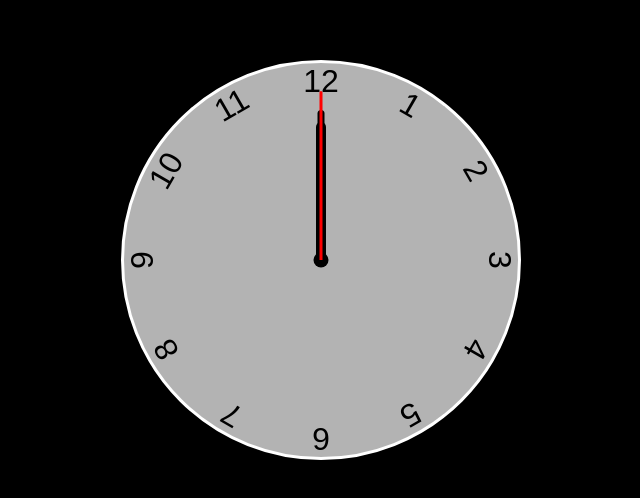
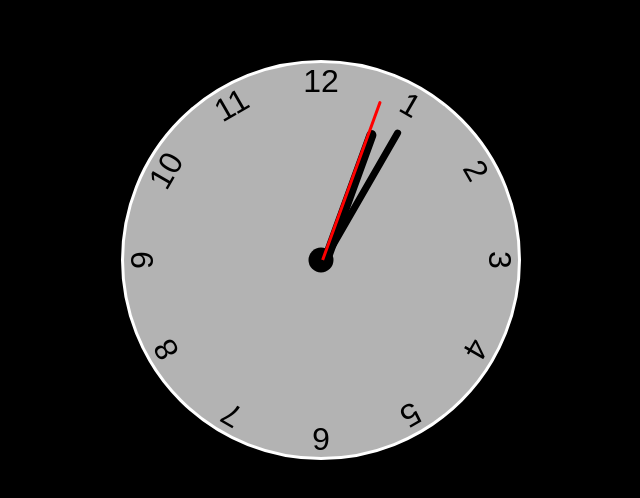
Before and after one commit to Milad64sh/analog-clock, a plain HTML site: page index.html in a window 1280 px wide. Shown: the part 148-646 px from the top of the page, without its empty margins (319-959 px from the left). Drawn offline with Linux system fonts and the light colour scheme.

Commit message:
second commit

```diff
--- a/app.js
+++ b/app.js
@@ -0,0 +1,12 @@
+const secondHand = document.querySelector('[data-second-hand]');
+const minuteHand = document.querySelector('[data-minute-hand]');
+const hourHand = document.querySelector('[data-hour-hand]');
+
+const currDate = new Date();
+
+const secDeg = (currDate.getSeconds() / 60) * 360;
+secondHand.style.transform = `rotate(20deg)`;
+const minDeg = (currDate.getSeconds() / 60) * 360;
+minuteHand.style.transform = `rotate(30deg)`;
+const hrDeg = (currDate.getSeconds() / 12) * 360;
+hourHand.style.transform = `rotate(20deg)`;
--- a/index.html
+++ b/index.html
@@ -5,14 +5,13 @@
     <meta http-equiv="X-UA-Compatible" content="IE=edge" />
     <meta name="viewport" content="width=device-width, initial-scale=1.0" />
     <link rel="stylesheet" href="style.css" />
-    <script src="app.js"></script>
     <title>clock</title>
   </head>
   <body>
     <div class="clock">
-      <div class="hand hour"></div>
-      <div class="hand minute"></div>
-      <div class="hand second"></div>
+      <div data-hour-hand class="hand hour"></div>
+      <div data-minute-hand class="hand minute"></div>
+      <div data-second-hand class="hand second"></div>
       <div class="number number1">1</div>
       <div class="number number2">2</div>
       <div class="number number3">3</div>
@@ -26,5 +25,6 @@
       <div class="number number11">11</div>
       <div class="number number12">12</div>
     </div>
+    <script defer src="app.js"></script>
   </body>
 </html>
--- a/style.css
+++ b/style.css
@@ -79,8 +79,8 @@ body {
   content: '';
   position: absolute;
   background: #000;
-  width: 15px;
-  height: 15px;
+  width: 25px;
+  height: 25px;
   top: 50%;
   left: 50%;
   transform: translate(-50%, -50%);
```
